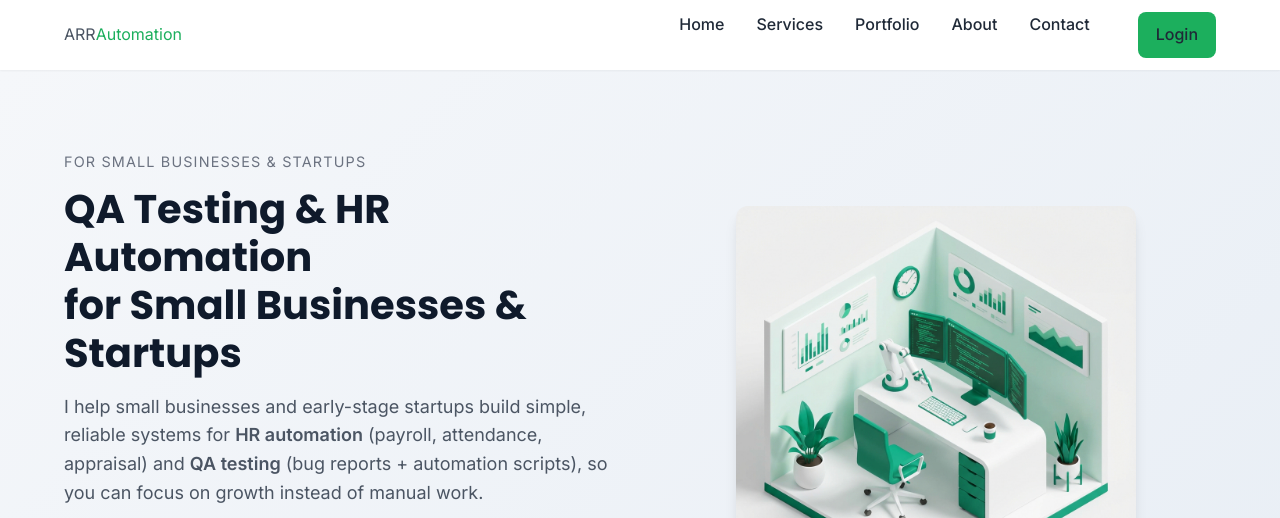
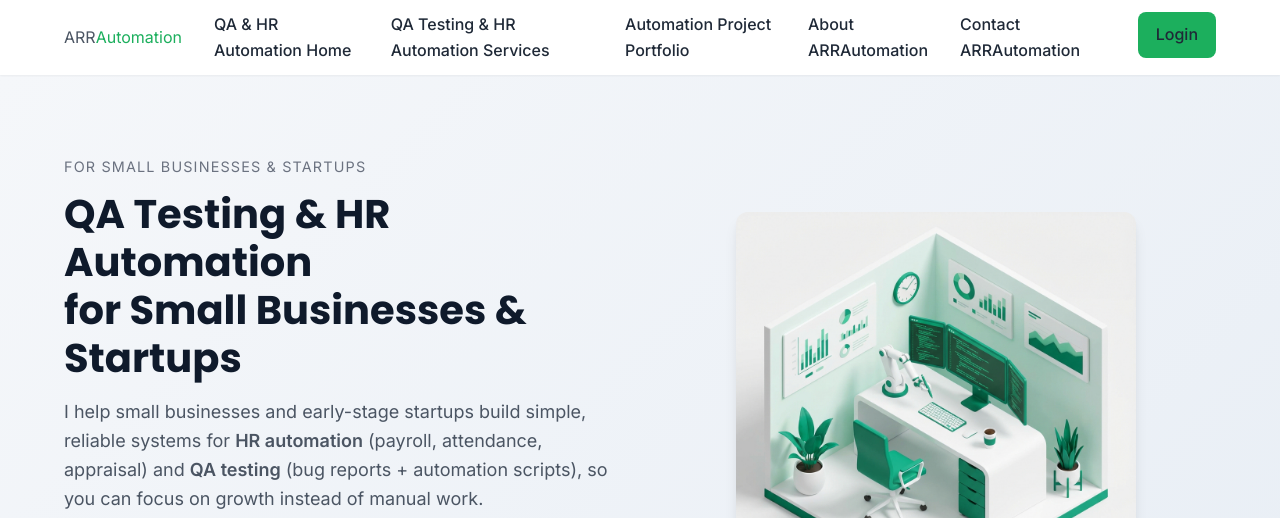
Before and after one commit to arrautomation001-cmd/ARRAutomation, a website: page public/index.html in a window 1280 px wide. Shown: the top 518 px of the page. Drawn offline with Linux system fonts and the light colour scheme.

```diff
--- a/public/index.html
+++ b/public/index.html
@@ -60,11 +60,11 @@
                 <i class="fas fa-bars"></i>
             </div>
             <ul class="nav-links">
-                <li><a href="index.html">Home</a></li>
-                <li><a href="services.html">Services</a></li>
-                <li><a href="portfolio.html">Portfolio</a></li>
-                <li><a href="about.html">About</a></li>
-                <li><a href="contact.html">Contact</a></li>
+                <li><a href="index.html">QA & HR Automation Home</a></li>
+                <li><a href="services.html">QA Testing & HR Automation Services</a></li>
+                <li><a href="portfolio.html">Automation Project Portfolio</a></li>
+                <li><a href="about.html">About ARRAutomation</a></li>
+                <li><a href="contact.html">Contact ARRAutomation</a></li>
                 <li>
                     <a href="login.html" class="btn btn-primary" style="padding: 0.5rem 1rem; margin-left: 1rem;">
                         Login
```
